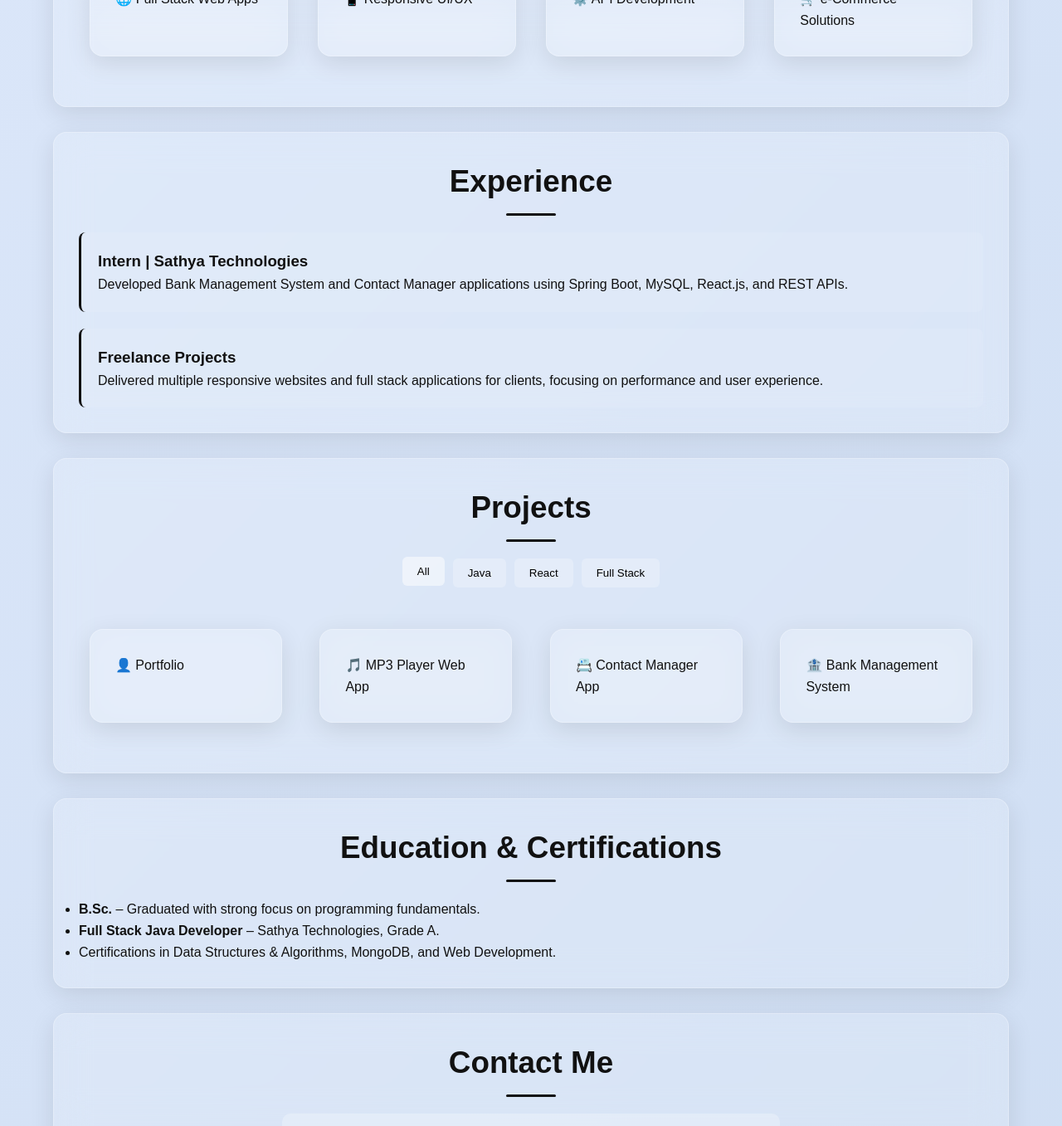
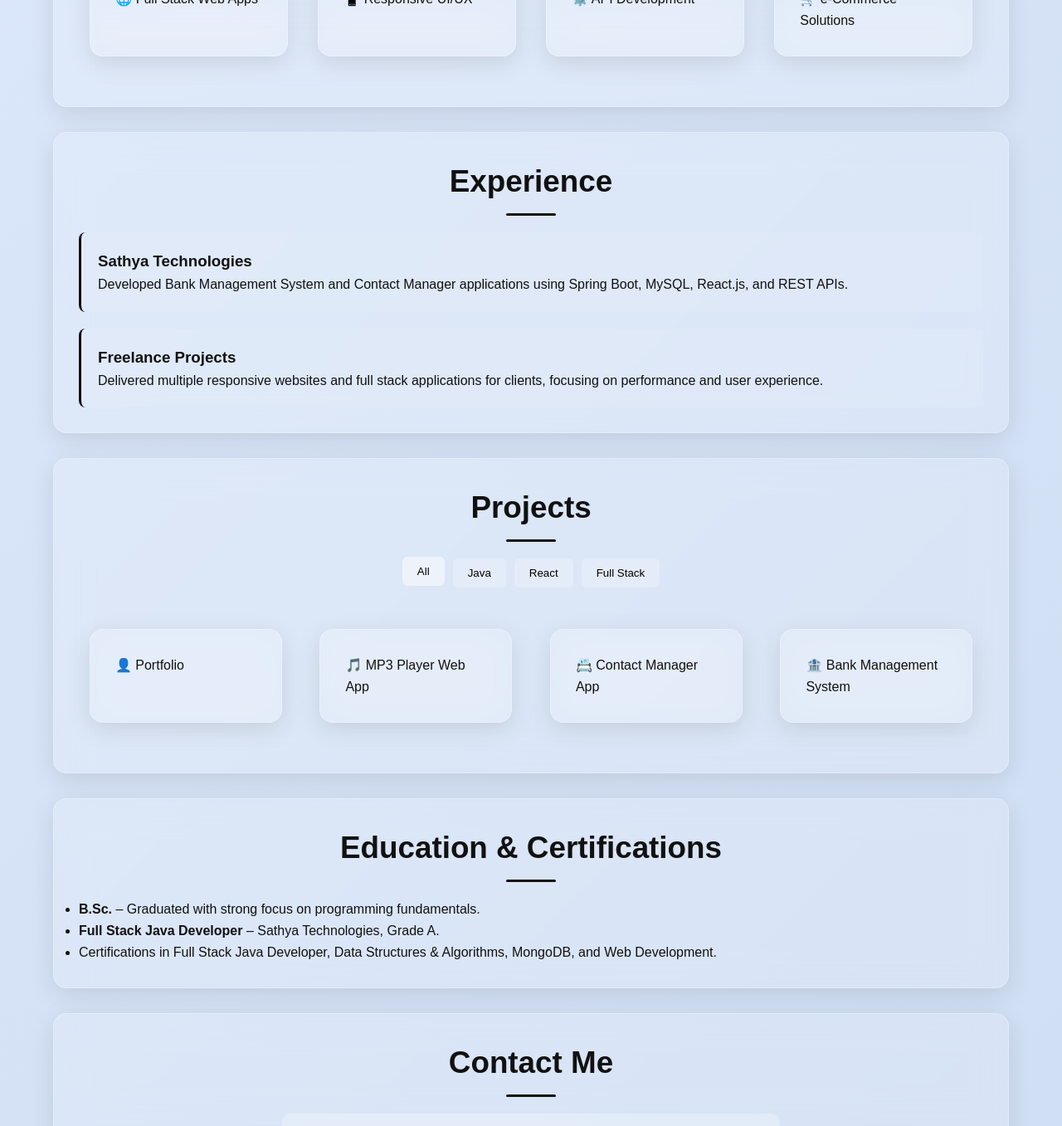
Before and after one commit to Pavan-kumar-111/Portfolio-React, a React (Create React App) app: page / in a window 1280 px wide. Shown: the part 1752-3109 px from the top of the page at 83% size. Built offline with nearby package versions, Linux system fonts and the light colour scheme.

Commit message:
Updated experience and hero components

```diff
--- a/src/components/Experience.jsx
+++ b/src/components/Experience.jsx
@@ -7,7 +7,7 @@ function Experience() {
     <h2>Experience</h2>
     <div className="timeline">
       <div className="timeline-item">
-        <h3>Intern | Sathya Technologies</h3>
+        <h3>Sathya Technologies</h3>
         <p>Developed Bank Management System and Contact Manager applications using Spring Boot, MySQL, React.js, and REST APIs.</p>
       </div>
       <div className="timeline-item">
@@ -38,7 +38,7 @@ function Experience() {
     <ul>
       <li><strong>B.Sc.</strong> – Graduated with strong focus on programming fundamentals.</li>
       <li><strong>Full Stack Java Developer</strong> – Sathya Technologies, Grade A.</li>
-      <li>Certifications in Data Structures & Algorithms, MongoDB, and Web Development.</li>
+      <li>Certifications in Full Stack Java Developer, Data Structures & Algorithms, MongoDB, and Web Development.</li>
     </ul>
   </section>
     </>
--- a/src/components/Hero.jsx
+++ b/src/components/Hero.jsx
@@ -1,4 +1,4 @@
-import resume from '../assets/PavanKumarResume.pdf'
+import resume from '../assets/T_PAVAN_KUMAR _ FULL_STACK_JAVA_DEVELOPER.pdf'
 
 export default function Hero() {
   return (
```
Also changed, not shown: 1 other file (tests, documents, lock files or other folders).
